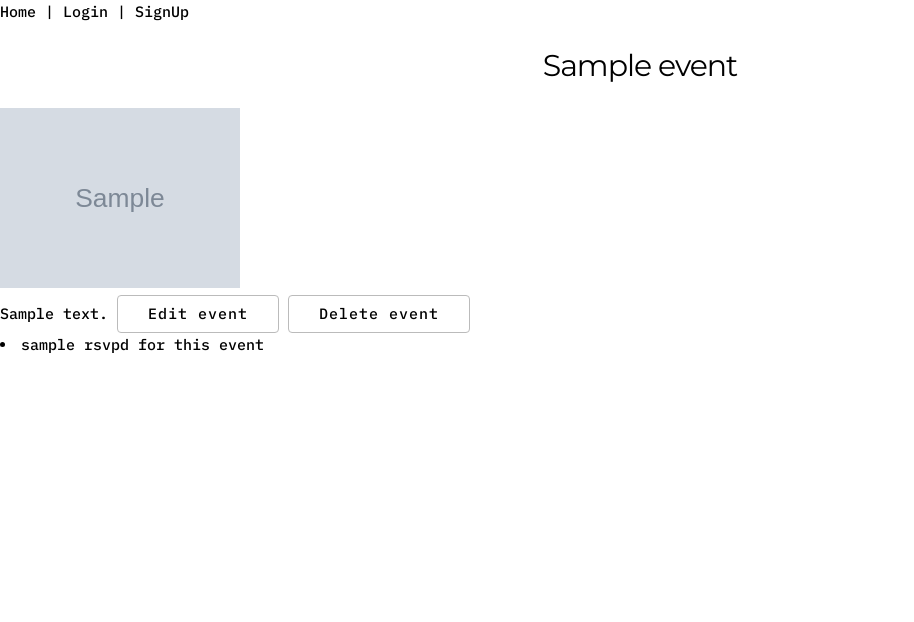
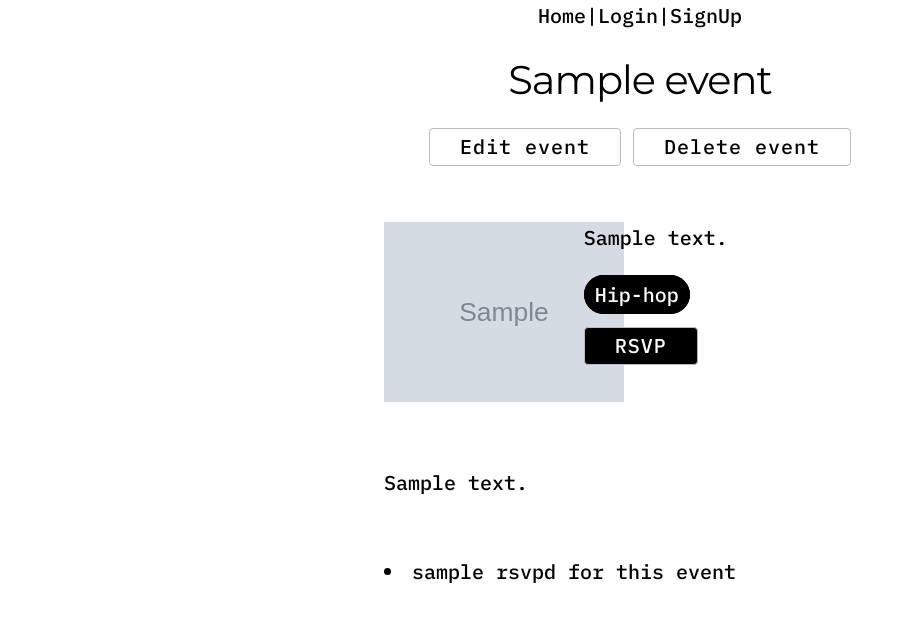
Before and after one commit to kobyrthr/unherd_app, a Django app: page /1/ in a window 1280 px wide. Shown: the top 622 px of the page, without its empty margins (0-914 px from the left). Run offline with Django 4.2, Linux system fonts and the light colour scheme; tables that the repository leaves empty hold one stand-in row (values such as "Sample post"); grey boxes marked "Sample" are stand-in pictures.

Commit message:
styled the event detail page

```diff
--- a/main_app/static/styles.css
+++ b/main_app/static/styles.css
@@ -5,10 +5,16 @@
     --lavender: black;
   }
 
+  nav{
+      display: flex;
+      justify-content: center;
+  }
+
 body{
     background-color: var(--black);
     color: var(--lavender);
     font-family: 'IBM Plex Mono', monospace;
+    font-size: 2em;
 }
 
 
@@ -74,3 +80,28 @@ a:hover{
     display: flex;
     justify-content: space-around;
 }
+
+.event_detail_pg{
+    max-width: 50%;
+    display: flex;
+    flex-direction: column;
+    margin: 0 auto;
+}
+
+.event_detail_pg p{
+   width: 100%;
+}
+
+.update_delete_event{
+    display: flex;
+    justify-content: center;
+}
+
+.event_detail_img{
+    display: flex;
+    margin: 56px auto;
+}
+
+.event_detail_img .columns{
+
+}
--- a/main_app/templates/event_detail.html
+++ b/main_app/templates/event_detail.html
@@ -1,18 +1,40 @@
 {% extends 'base.html' %}
 
 {% block content %}
+<h1>{{event.title}}</h1>
 
-<div>
-    <h1>{{event.title}}</h1>
+<div class="container update_delete_event">
+    <div class="row">
+        <a href="{% url 'event_update' pk=event.id %}"><button>Edit event</button></a>
+        <a href="{% url 'event_delete' pk=event.id %}"><button>Delete event</button></a>
+    </div>
+</div>
+
+
+<section class="event_detail_pg">
+
+    <div class="container event_detail_wrapper event_detail_img ">
+        <div class="row ">
+            <div class="columns six">
                 <img src="{{event.img}}" alt="{{event.name}}"/>
             </div>
+            <div class="columns six">
+                <div class="event_card_div">
+                    <p>{{event.description}}</p>
+                    <p class = "event_tag">{{event.genres}}</p>
+                    <div><button style="color:white; background-color:black; margin-top: 16px;">RSVP</button></div>
 
-<div>
+                </div>
+            </div>
+        </div>
+    </div>
+
+    <div class="container">
+        <div class="row">
+            <div class="columns">
 
 
-    {{event.description}}
-<a href="{% url 'event_update' pk=event.id %}"><button>Edit event</button></a>
-<a href="{% url 'event_delete' pk=event.id %}"><button>Delete event</button></a>
+                <p>{{event.description}}</p>
             <br>
                 {% for rsvp in rsvps %}
 
@@ -22,11 +44,18 @@
 
                 {% endfor %}
 
+            </div>
+        </div>
+
+
 
 
 
 
     </div>
+</section>
+
+
 
 
 {% endblock %}
```
Lines whose indentation alone changed are shown as unchanged.
